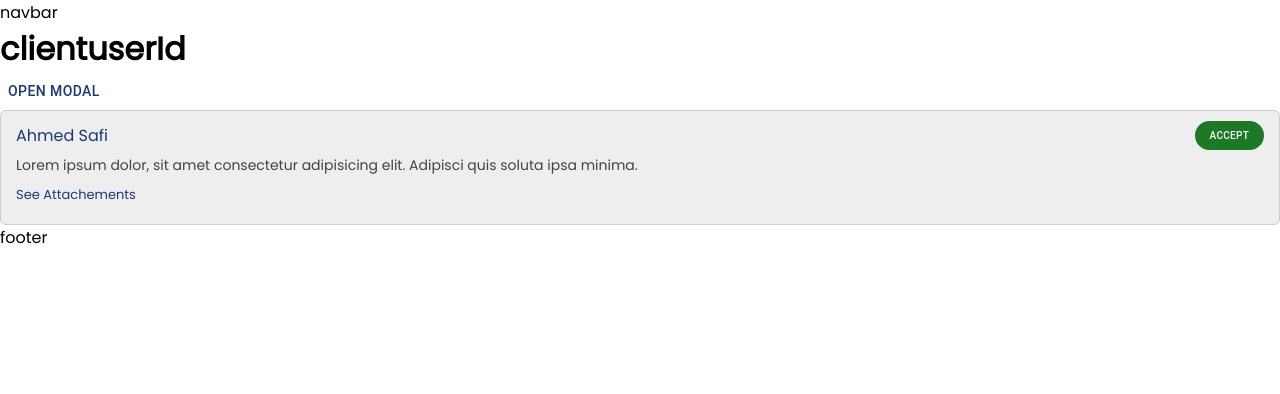
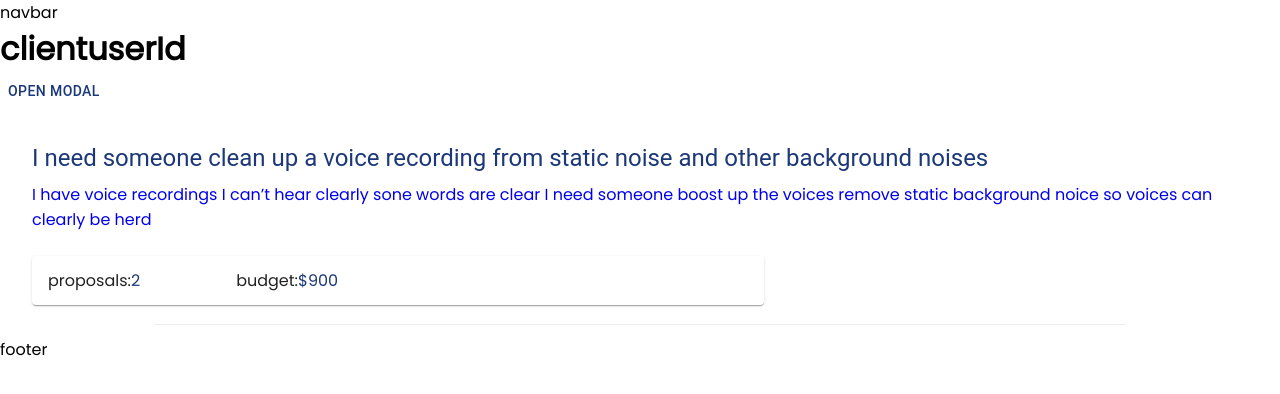
Before and after one commit to CA-G12/g-lanceer, a React (Create React App) app in the folder client/: page /client/userId in a window 1280 px wide. Shown: the top 394 px of the page. Built offline with nearby package versions, Linux system fonts and the light colour scheme.

Commit message:
fix: fix the components and add childrens relates #78

```diff
--- a/client/src/components/jobCard/index.tsx
+++ b/client/src/components/jobCard/index.tsx
@@ -1,41 +1,17 @@
 import {
-  Accordion,
-  AccordionDetails,
-  AccordionSummary,
-  Button, Typography,
+  Typography,
 } from '@mui/material';
-import { Link, useNavigate } from 'react-router-dom';
+import { Link } from 'react-router-dom';
 import './style.css';
-import { JobPropsCard, Proposal } from '../../interfaces';
-import ProposalJob from '../proposalJob';
+import { JobPropsCard } from '../../interfaces';
 
-function JobCard({ job, id, userRole }: JobPropsCard) {
+function JobCard({
+  job, children,
+}: JobPropsCard) {
   const {
-    title, description, budget, proposals,
+    title, description,
   } = job;
-  const navigate = useNavigate();
-  let proposalChild: React.ReactElement | null = null;
-  if (proposals) {
-    proposalChild = (
-      <>
-        {
-          proposals.map((ele: Proposal) => (
-            <div style={{ marginBottom: '1rem' }} key={ele.username}>
-              <ProposalJob
-                proposal={
-                  {
-                    username: 'freelancer name',
-                    description: ele.description,
-                    attachments: ele.attachments,
-                  }
-                }
-              />
-            </div>
-          ))
-        }
-      </>
-    );
-  }
+
   return (
     <div className="content">
       <div className="job-card">
@@ -52,63 +28,7 @@ function JobCard({ job, id, userRole }: JobPropsCard) {
           </div>
         </Link>
         <div className="second-section">
-          {userRole === 'client' ? (
-            <Accordion disabled={!proposals.length}>
-              <AccordionSummary>
-                <div className="budget-proposal-section budget-proposal-client ">
-                  <div className="proposals">
-                    proposals:
-                    <span>
-                      {' '}
-                      {proposals.length}
-                    </span>
-                  </div>
-                  <div className="budget">
-                    budget:
-                    <span>
-                      $
-                      {budget}
-                    </span>
-                  </div>
-                </div>
-              </AccordionSummary>
-              <AccordionDetails>
-                {
-                  proposalChild
-                }
-              </AccordionDetails>
-            </Accordion>
-          ) : (
-            <div className="budget-proposal-section">
-              <div className="proposals">
-                proposals:
-                <span>
-                  {' '}
-                  {proposals.length}
-                </span>
-              </div>
-              <div className="budget">
-                budget:
-                <span>
-                  $
-                  {budget}
-                </span>
-              </div>
-              <Button
-                style={{
-                  fontSize: '12px',
-                  borderRadius: '20px',
-                  paddingLeft: '15px',
-                  paddingRight: '15px',
-                }}
-                onClick={() => navigate(`/job/${id}`)}
-                variant="contained"
-              >
-                Apply Now
-              </Button>
-            </div>
-          )}
-
+          {children}
         </div>
       </div>
     </div>
--- a/client/src/pages/Client/index.tsx
+++ b/client/src/pages/Client/index.tsx
@@ -1,7 +1,10 @@
+/* eslint-disable max-len */
 import { useParams } from 'react-router-dom';
 import { useState } from 'react';
-import { Button } from '@mui/material';
-import { JobForm } from '../../components';
+import {
+  Accordion, AccordionDetails, AccordionSummary, Button,
+} from '@mui/material';
+import { JobCard, JobForm } from '../../components';
 import ProposalJob from '../../components/proposalJob/index';
 import { Proposal } from '../../interfaces';
 
@@ -9,6 +12,44 @@ const proposal: Proposal = {
   username: 'Ahmed Safi',
   description: 'Lorem ipsum dolor, sit amet consectetur adipisicing elit. Adipisci quis soluta ipsa minima.',
   attachments: 'https://www.freelancer.com/u/eTranslators?w=f&ngsw-bypass=',
+};
+
+const proposals = [
+  {
+    // translate job
+    description:
+      'Hi there,We would like to translate your text from Polish to English and provide you with high quality professional translation service.We have worked on several similar projects in past. We are the leading translation agency of this website with 9 years of experience.',
+    attachments: 'https://www.freelancer.com/u/eTranslators?w=f&ngsw-bypass=',
+    freelancerId: 1,
+    isAccepted: false,
+    jobId: 6,
+  },
+  {
+    // animation job
+    description:
+      'Hello I have reviewed your job description and completely understand your requirement for I need a cartoon/animation artist. I can start working on your project immediately.I have expertise in area of After Effects, Graphic Design, Photoshop, Animation and Logo Design',
+    attachments: 'https://www.freelancer.com/u/MetaDesignIndia',
+    isAccepted: false,
+    freelancerId: 5,
+    jobId: 7,
+  },
+
+];
+
+const job = {
+
+  // 9
+  title:
+    'I need someone clean up a voice recording from static noise and other background noises',
+  description:
+    'I have voice recordings I can’t hear clearly sone words are clear I need someone boost up the voices remove static background noice so voices can clearly be herd',
+  // category: 'Music & Audio',
+  budget: 900,
+  // time: '2 months',
+  // isOccupied: false,
+  // userId: 4,
+  proposals,
+
 };
 
 function Client() {
@@ -24,7 +65,33 @@ function Client() {
       </h1>
       <Button onClick={handleOpen}>Open modal</Button>
       <JobForm showModel={showModel} handelClose={handleClose} />
-      <ProposalJob proposal={proposal} />
+
+      <JobCard userRole="client" job={job} id={5}>
+        <Accordion disabled={!proposals.length}>
+          <AccordionSummary>
+            <div className="budget-proposal-section budget-proposal-client ">
+              <div className="proposals">
+                proposals:
+                <span>
+                  {job.proposals.length}
+                </span>
+              </div>
+              <div className="budget">
+                budget:
+                <span>
+                  $
+                  {job.budget}
+                </span>
+              </div>
+            </div>
+          </AccordionSummary>
+          <AccordionDetails>
+            <ProposalJob proposal={proposal} />
+            <ProposalJob proposal={proposal} />
+
+          </AccordionDetails>
+        </Accordion>
+      </JobCard>
     </div>
   );
 }
--- a/client/src/pages/JobsSearch/index.tsx
+++ b/client/src/pages/JobsSearch/index.tsx
@@ -1,7 +1,7 @@
 import { useState, useEffect } from 'react';
-import { useLocation } from 'react-router-dom';
+import { useLocation, useNavigate } from 'react-router-dom';
 import {
-  CircularProgress, Pagination, Stack, Snackbar, Alert, TextField,
+  CircularProgress, Pagination, Stack, Snackbar, Alert, TextField, Button,
 } from '@mui/material';
 import { Tabs, JobCard, Filter } from '../../components';
 import './style.css';
@@ -10,6 +10,7 @@ import { JobSearch, ParamsT, TabListInt } from '../../interfaces';
 
 function JobsSearch() {
   const { state } = useLocation();
+  const navigate = useNavigate();
   // states
   const [error, setError] = useState(true);
   const [loading, setLoading] = useState(false);
@@ -85,7 +86,40 @@ function JobsSearch() {
   } else {
     tabChild = (
       <>
-        {jobs.map((job) => (<JobCard userRole="user" job={job} key={job.title} id={job.id} />))}
+        {jobs.map((job) => (
+          <JobCard userRole="client" job={job} key={job.title} id={job.id}>
+
+            <div className="budget-proposal-section">
+              <div className="proposals">
+                proposals:
+                <span>
+                  {' '}
+                  {job.proposals.length}
+                </span>
+              </div>
+              <div className="budget">
+                budget:
+                <span>
+                  $
+                  {budget}
+                </span>
+              </div>
+              <Button
+                style={{
+                  fontSize: '12px',
+                  borderRadius: '20px',
+                  paddingLeft: '15px',
+                  paddingRight: '15px',
+                }}
+                onClick={() => navigate(`/job/${job.id}`)}
+                variant="contained"
+              >
+                Apply Now
+              </Button>
+            </div>
+
+          </JobCard>
+        ))}
       </>
     );
   }
```
Also changed, not shown: client/src/interfaces/index.ts (+5 -2 lines).
